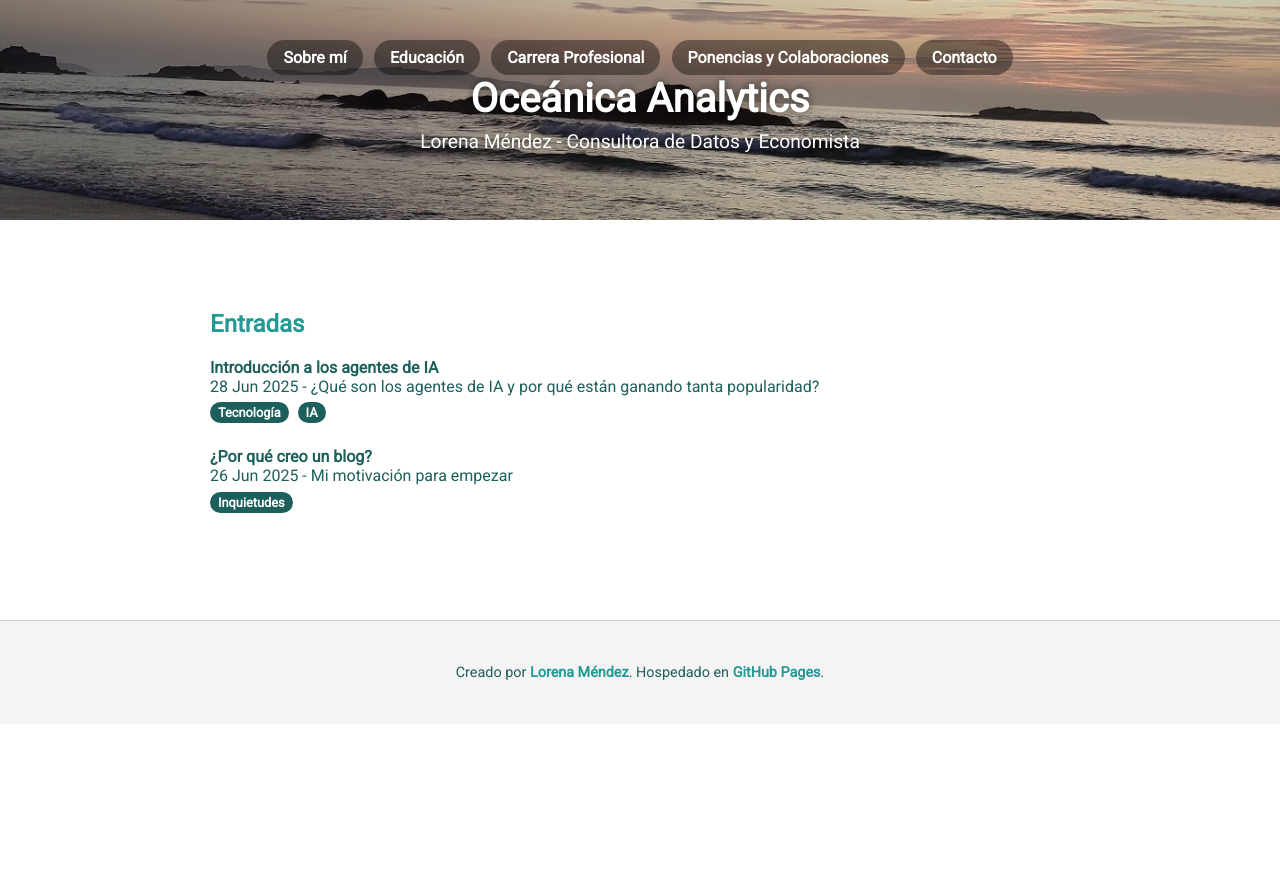
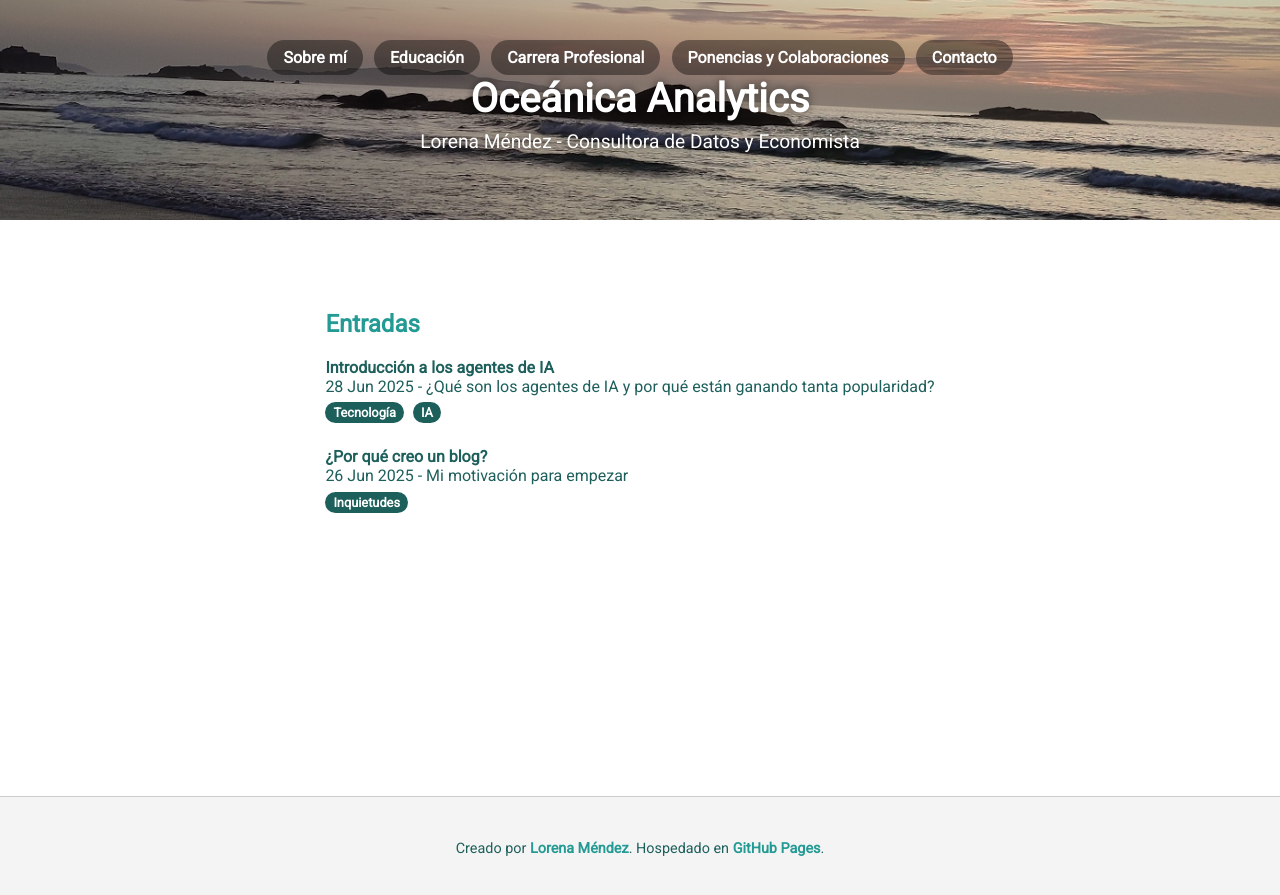
Before and after one commit to lmendezotero/lmendezotero.github.io, a Jekyll site: the page built from index.md, in a window 1280 px wide. Shown: the top 895 px of the page. Built offline with Jekyll 4.4.1, drawn with Linux system fonts in a browser that asks for light colours; the list of posts is cut into pages by our own code.

Commit message:
Update style.css

```diff
--- a/assets/css/style.css
+++ b/assets/css/style.css
@@ -148,6 +148,26 @@ a:hover {
   border-top: 1px solid #ccc;
 }
 
+/* Footer sticky para que esté siempre abajo */
+html, body {
+  height: 100%;
+  margin: 0;
+}
+
+body {
+  display: flex;
+  flex-direction: column;
+  min-height: 100vh;
+}
+
+.container {
+  flex: 1 0 auto;
+}
+
+.site-footer {
+  flex-shrink: 0;
+}
+
 .site-footer .highlight {
   color: #239A94;
   font-weight: bold;
```
